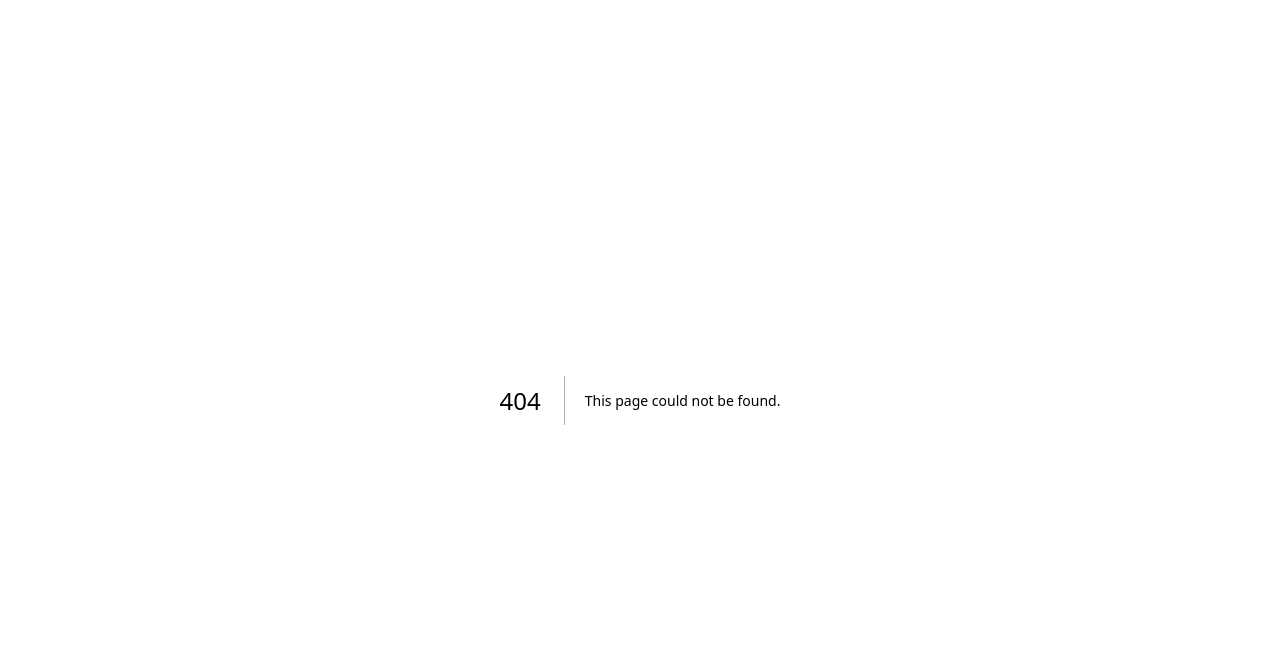
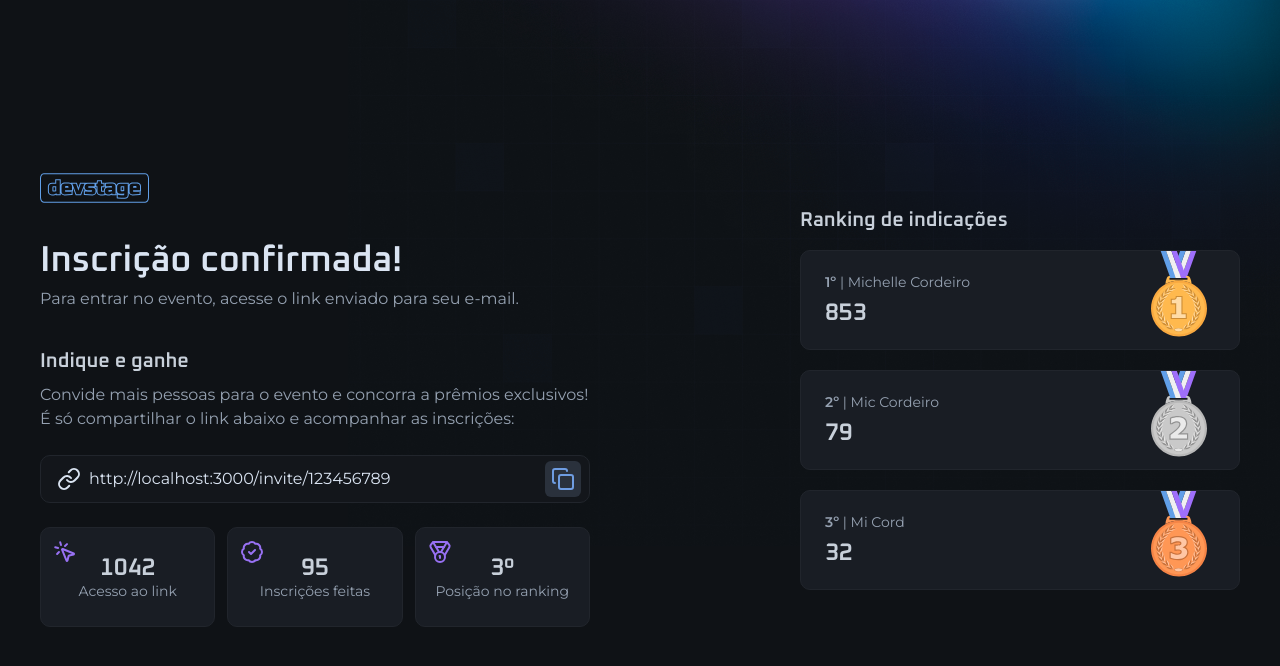
Before and after one commit to MichelleCordeiro/nlw-connect, a Next.js app: page /invite in a window 1280 px wide. Before the commit this address had no page. Shown: the top 666 px of the page. Built offline with nearby package versions, Linux system fonts and the light colour scheme.

Commit message:
feat: add invite page

```diff
--- a/package.json
+++ b/package.json
@@ -15,6 +15,7 @@
     "postcss": "^8.5.3",
     "react": "^19.0.0",
     "react-dom": "^19.0.0",
+    "tailwind-merge": "^3.0.1",
     "tailwindcss": "^4.0.7"
   },
   "devDependencies": {
--- /dev/null
+++ b/src/app/invite/page.tsx
@@ -0,0 +1,143 @@
+import { IconButton } from '@/components/icon-button'
+import { InputField, InputIcon, InputRoot } from '@/components/input'
+import { BadgeCheck, Copy, Link, Medal, MousePointerClick } from 'lucide-react'
+import Image from 'next/image'
+import logo from '../../assets/logo.svg'
+import cooper from '../../assets/medal-cooper.svg'
+import gold from '../../assets/medal-gold.svg'
+import silver from '../../assets/medal-silver.svg'
+
+export default function InvitePage() {
+  return (
+    <div className="min-h-dvh flex items-center justify-between gap-16 flex-col md:flex-row">
+      <div className="flex flex-col gap-10 w-full max-w-[550px]">
+        <Image src={logo} alt="devstage" className="h-[30px] w-[108.5px]" />
+
+        <div className="space-y-2">
+          <h1 className="text-4xl font-semibold font-heading text-gray-100 leading-none">
+            Inscrição confirmada!
+          </h1>
+          <p className="text-gray-300">
+            Para entrar no evento, acesse o link enviado para seu e-mail.
+          </p>
+        </div>
+
+        <div className="space-y-6">
+          <div className="space-y-3">
+            <h2 className="text-gray-200 text-xl font-heading font-semibold leading-none">
+              Indique e ganhe
+            </h2>
+            <p className="text-gray-300">
+              Convide mais pessoas para o evento e concorra a prêmios
+              exclusivos! É só compartilhar o link abaixo e acompanhar as
+              inscrições:
+            </p>
+          </div>
+
+          <InputRoot>
+            <InputIcon>
+              <Link className="size=5" />
+            </InputIcon>
+
+            <InputField
+              readOnly
+              defaultValue="http://localhost:3000/invite/123456789"
+            />
+
+            <IconButton className="-mr-2">
+              <Copy className="size=5" />
+            </IconButton>
+          </InputRoot>
+
+          <div className="grid gap-3 md:grid-cols-3">
+            <div className="relative px-4 py-7 bg-gray-700 border border-gray-600 flex flex-col items-center justify-center gap-1 rounded-xl">
+              <span className="font-heading font-semibold text-2xl text-gray-200 leading-none">
+                1042
+              </span>
+              <span className="text-sm text-gray-300 leading-none text-center">
+                Acesso ao link
+              </span>
+
+              <MousePointerClick className="absolute top-3 left-3 size=5 text-purple" />
+            </div>
+
+            <div className="relative px-4 py-7 bg-gray-700 border border-gray-600 flex flex-col items-center justify-center gap-1 rounded-xl">
+              <span className="font-heading font-semibold text-2xl text-gray-200 leading-none">
+                95
+              </span>
+              <span className="text-sm text-gray-300 leading-none text-center">
+                Inscrições feitas
+              </span>
+
+              <BadgeCheck className="absolute top-3 left-3 size=5 text-purple" />
+            </div>
+
+            <div className="relative px-4 py-7 bg-gray-700 border border-gray-600 flex flex-col items-center justify-center gap-1 rounded-xl">
+              <span className="font-heading font-semibold text-2xl text-gray-200 leading-none">
+                3º
+              </span>
+              <span className="text-sm text-gray-300 leading-none text-center">
+                Posição no ranking
+              </span>
+
+              <Medal className="absolute top-3 left-3 size=5 text-purple" />
+            </div>
+          </div>
+        </div>
+      </div>
+
+      <div className="w-full max-w-[440px] space-y-5">
+        <h2 className="text-gray-200 text-xl font-heading font-semibold leading-none">
+          Ranking de indicações
+        </h2>
+
+        <div className="space-y-4">
+          <div className="relative rounded-xl bg-gray-700 border border-gray-600 p-6 flex flex-col justify-center gap-3">
+            <span className="text-sm text-gray-300 leading-none">
+              <span className="font-semibold">1º</span> | Michelle Cordeiro
+            </span>
+            <span className="font-heading font-semibold text-2xl text-gray-200 leading-none">
+              853
+            </span>
+
+            <Image src={gold} alt="medal" className="absolute top-0 right-8" />
+          </div>
+        </div>
+
+        <div className="space-y-4">
+          <div className="relative rounded-xl bg-gray-700 border border-gray-600 p-6 flex flex-col justify-center gap-3">
+            <span className="text-sm text-gray-300 leading-none">
+              <span className="font-semibold">2º</span> | Mic Cordeiro
+            </span>
+            <span className="font-heading font-semibold text-2xl text-gray-200 leading-none">
+              79
+            </span>
+
+            <Image
+              src={silver}
+              alt="medal"
+              className="absolute top-0 right-8"
+            />
+          </div>
+        </div>
+
+        <div className="space-y-4">
+          <div className="relative rounded-xl bg-gray-700 border border-gray-600 p-6 flex flex-col justify-center gap-3">
+            <span className="text-sm text-gray-300 leading-none">
+              <span className="font-semibold">3º</span> | Mi Cord
+            </span>
+            <span className="font-heading font-semibold text-2xl text-gray-200 leading-none">
+              32
+            </span>
+
+            <Image
+              src={cooper}
+              alt="medal"
+              className="absolute top-0 right-8"
+            />
+          </div>
+        </div>
+      </div>
+    </div>
+  )
+}
--- a/src/app/layout.tsx
+++ b/src/app/layout.tsx
@@ -27,7 +27,9 @@ export default function RootLayout({
   return (
     <html lang="en" className={`${oxanium.variable} ${montserrat.variable}`}>
       <body className="bg-gray-900 text-gray-100 antialiased bg-[url(/background.png)] bg-no-repeat bg-top md:bg-right-top">
-        {children}
+        <main className="max-w-[1240px] mx-auto px-5 py-8 md:py-0">
+          {children}
+        </main>
       </body>
     </html>
   )
--- a/src/app/page.tsx
+++ b/src/app/page.tsx
@@ -6,7 +6,6 @@ import logo from '../assets/logo.svg'
 
 export default function Home() {
   return (
-    <main className="max-w-[1240px] mx-auto px-5 py-8 md:py-0">
     <div className="min-h-dvh flex flex-col justify-center gap-16">
       <div className="flex flex-col gap-8 items-center md:items-start">
         <Image src={logo} alt="devstage" width={108.5} height={30} />
@@ -68,6 +67,5 @@ export default function Home() {
         </form>
       </div>
     </div>
-    </main>
   )
 }
--- a/src/components/icon-button.tsx
+++ b/src/components/icon-button.tsx
@@ -1,11 +1,18 @@
 import type { ComponentProps } from 'react'
+import { twMerge } from 'tailwind-merge'
 
 interface IconButtonProps extends ComponentProps<'button'> {}
 
-export function IconButton(props: IconButtonProps) {
+export function IconButton({ className, ...props }: IconButtonProps) {
   return (
     <button
-      className="p-1.5 bg-gray-500 text-blue rounded-md cursor-pointer transition-colors duration-200 hover:bg-blue hover:text-gray-900"
+      //twMerge -> add new property or subscribe
+      //without it all previous classname will be replaced
+      //when IconButton is used passing some property it will be added to the existing ones or subscribe to some
+      className={twMerge(
+        'p-1.5 bg-gray-500 text-blue rounded-md cursor-pointer transition-colors duration-200 hover:bg-blue hover:text-gray-900',
+        className
+      )}
       {...props}
     />
   )
```
Also changed, not shown: 1 other file (tests, documents, lock files or other folders). Lines whose indentation alone changed are shown as unchanged.
